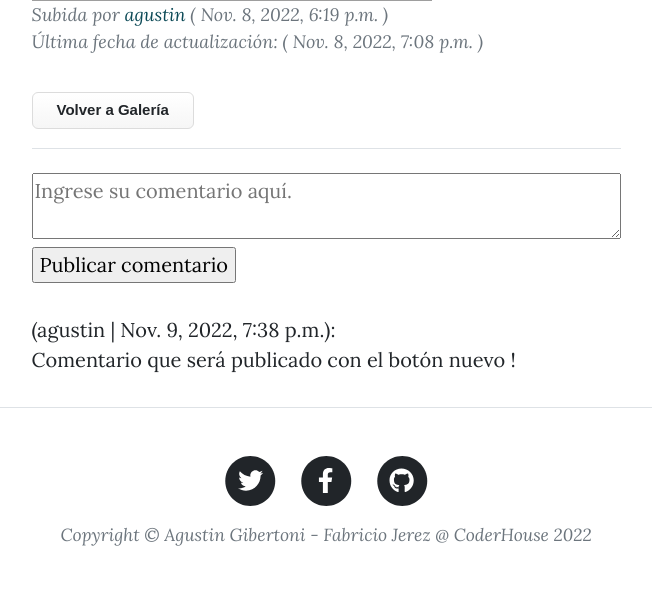
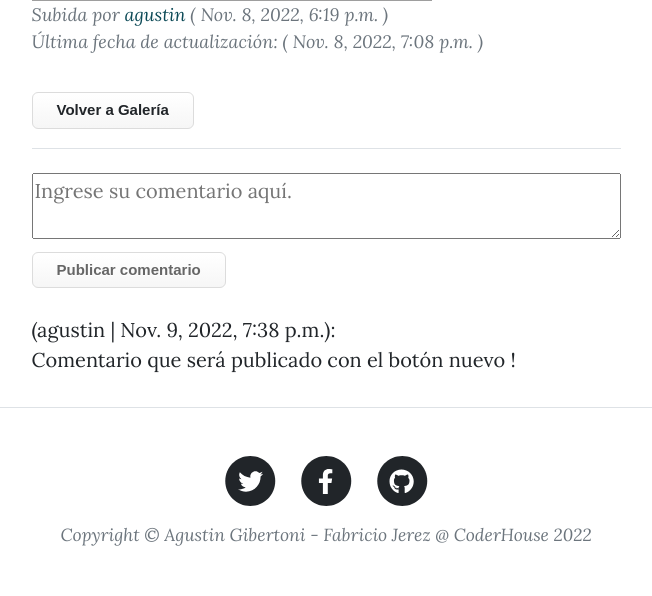
Before and after one commit to adgibertoni/nasa_project, a Django app: page /picture/picture/2/detail/ in a window 1280 px wide. Shown: the part 719-1315 px from the top of the page, without its empty margins (314-966 px from the left). Run offline with Django 4.2, Linux system fonts and the light colour scheme; data comes from the database, SQL or seed files in the repository; both versions use the stored data as it was after the commit; some libraries are stand-ins or nearby versions; grey boxes are pictures that could not be loaded.

Commit message:
+ mejor formato de formulario picture + rutas accounts corregidas

```diff
--- a/nasa_blog/home/urls.py
+++ b/nasa_blog/home/urls.py
@@ -9,8 +9,8 @@ urlpatterns = [
     path("", views.index, name="index"),
     # path("search/", views.search, name="search"),
     # path('avatar/load', views.avatar_load, name='avatar-load'),
-    path("register/", views.register, name="user-register"),
-    path('register/update/', views.user_update, name='user-update'),
+    path('accounts/signup', views.register, name="user-register"),
+    path('accounts/profile/', views.user_update, name="user-update"),
     path(
         'password_change/',
         auth_views.PasswordChangeView.as_view(
--- a/nasa_blog/picture/forms.py
+++ b/nasa_blog/picture/forms.py
@@ -12,6 +12,8 @@ class PictureForm(forms.ModelForm):
             attrs={
                 "placeholder": "Ingresar el título",
                 "required": "True",
+                "rows": 2,
+                "style":"min-width: 80%",
             }
         )
     )
@@ -26,6 +28,7 @@ class PictureForm(forms.ModelForm):
             attrs={
                 "placeholder": "Ingrese quién/qué tomó la imagen",
                 "required": "True",
+                "style":"min-width: 80%",
             }
         )
     )
--- a/nasa_blog/picture/templates/picture/picture_detail.html
+++ b/nasa_blog/picture/templates/picture/picture_detail.html
@@ -59,7 +59,7 @@ Picture detail
     <form method="POST" action="{% url 'picture:comment-create' picture.id %}">
         {% csrf_token %}
         {{ comment_form }}
-    <input type="submit" value="Publicar comentario">
+    <input class="button_custom_left" type="submit" value="Publicar comentario">
     </form>
     {% if not comments %}
         <p></p>
--- a/nasa_blog/picture/views.py
+++ b/nasa_blog/picture/views.py
@@ -62,7 +62,8 @@ class PictureCreateView(LoginRequiredMixin, CreateView):
 
 class PictureUpdateView(LoginRequiredMixin, UpdateView):
     model = Picture
-    fields = ["title_name", "taken_by", "taken_date", "image"]
+    form_class = PictureForm
+    #fields = ["title_name", "taken_by", "taken_date", "image"]
 
     def get_success_url(self):
         picture_id = self.kwargs["pk"]
```
Also changed, not shown: nasa_blog/db.sqlite3.
